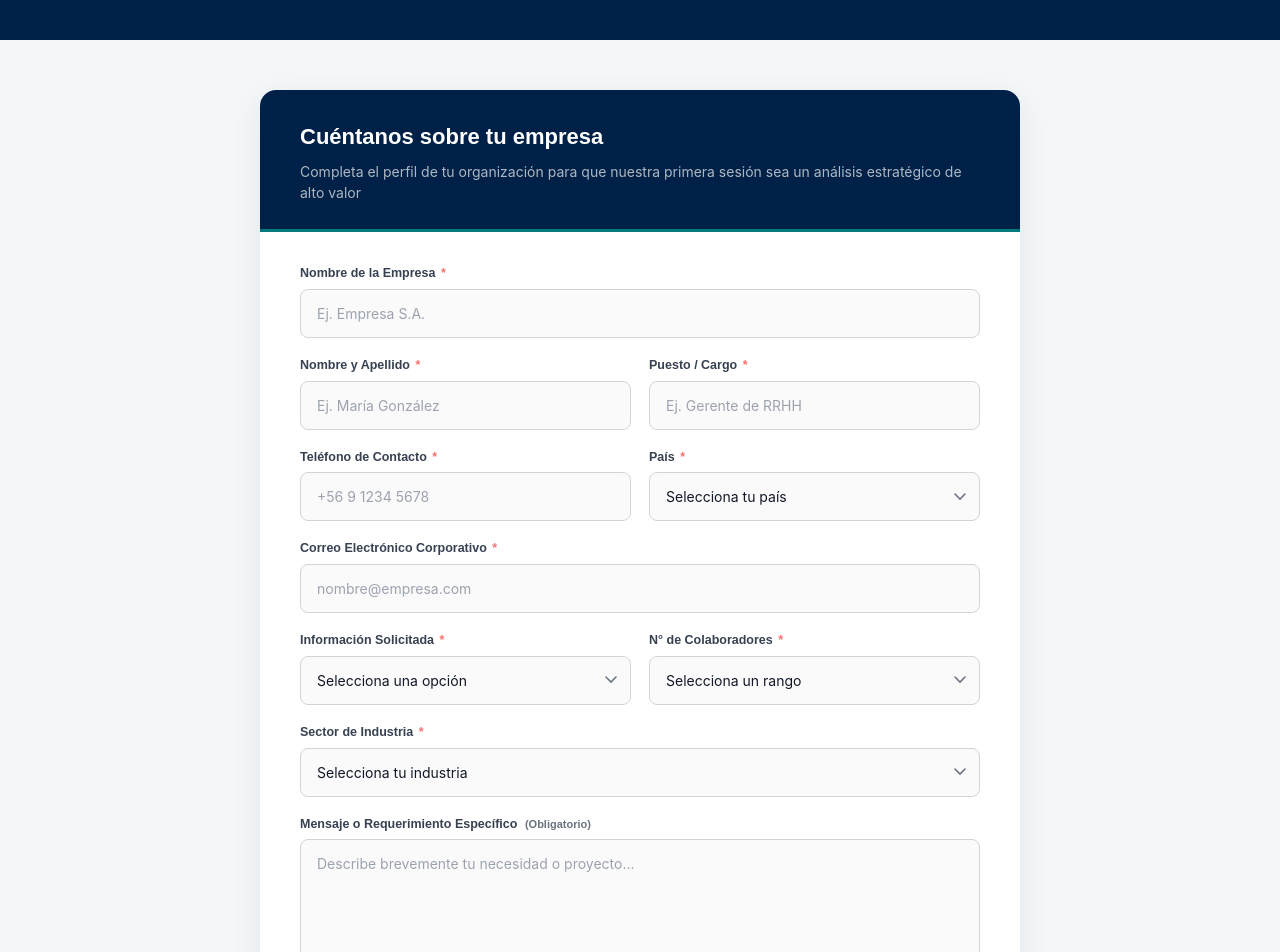
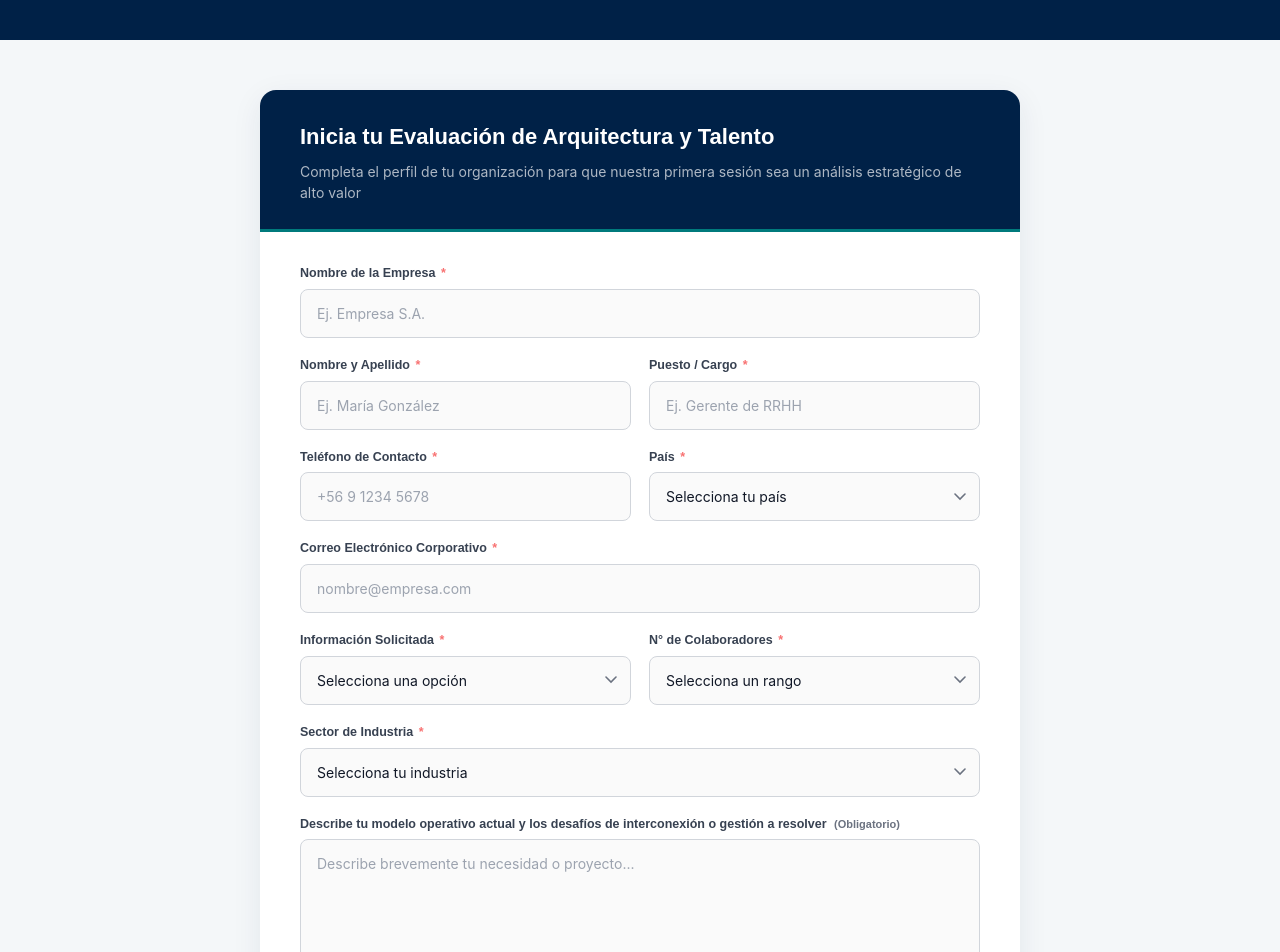
Before and after one commit to CDASOLUCIONES/CDA-Web-main_2, an Angular app: page /contactus in a window 1280 px wide. Shown: the part 520-1472 px from the top of the page. Built offline with nearby package versions, Linux system fonts and the light colour scheme.

Commit message:
cambios minimos

```diff
--- a/src/app/components/contactus/contactus.component.html
+++ b/src/app/components/contactus/contactus.component.html
@@ -81,7 +81,7 @@
             novalidate>
 
         <div class="cda-form__header">
-          <h2 class="cda-form__title">Cuéntanos sobre tu empresa</h2>
+          <h2 class="cda-form__title">Inicia tu Evaluación de Arquitectura y Talento</h2>
           <p class="cda-form__subtitle">
             Completa el perfil de tu organización para que nuestra primera sesión sea un análisis estratégico de alto valor
           </p>
@@ -225,8 +225,9 @@
                 <select id="infoSolicitada" formControlName="infoSolicitada"
                         class="cda-form__select">
                   <option value="" disabled selected>Selecciona una opción</option>
-                  <option value="talentia">Talentia HCM</option>
-                  <option value="consultoria">Servicios de Consultoría e Integración</option>
+                  <option value="talentia">Implementación Integral de Solución Talentia</option>
+                  <option value="consultoria">Optimización de Modelos de Capital Humano</option>
+                  <option value="consultoria">Integración de Ecosistemas Críticos</option>
                 </select>
                 <svg class="cda-form__select-arrow" width="12" height="8"
                      viewBox="0 0 12 8" fill="none" stroke="currentColor"
@@ -298,7 +299,7 @@
           <div class="cda-form__row">
             <div class="cda-form__field">
               <label class="cda-form__label" for="message">
-                Mensaje o Requerimiento Específico
+                Describe tu modelo operativo actual y los desafíos de interconexión o gestión a resolver
                 <span class="cda-form__optional">(Obligatorio)</span>
               </label>
                 <span class="cda-form__error" *ngIf="isInvalid('message')">
--- a/src/app/components/home/home.component.html
+++ b/src/app/components/home/home.component.html
@@ -5,7 +5,7 @@
       de Alta Complejidad.
     </h1>
     <p class="hero__sub">
-      EXpertos en la implementación de Talentia HCM / Especialistas en su integración con ecosistemas corporativos de alta complejidad.
+      Expertos en la implementación de Talentia HCM / Especialistas en su integración con ecosistemas corporativos de alta complejidad.
     </p>
     <a href="https://wa.link/iolqwb" class="hero__cta" target="_blank">Hablar con un Consultor Especializado</a>
   </div>
```
